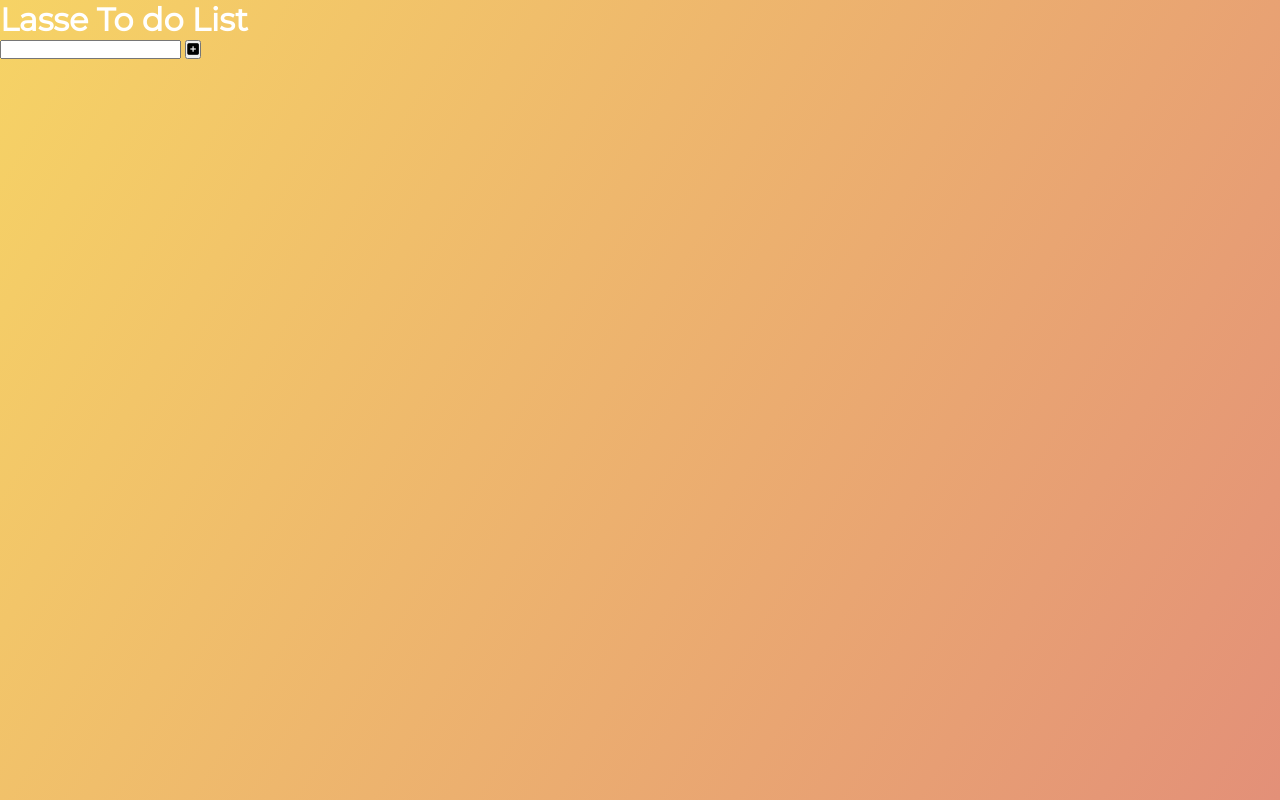
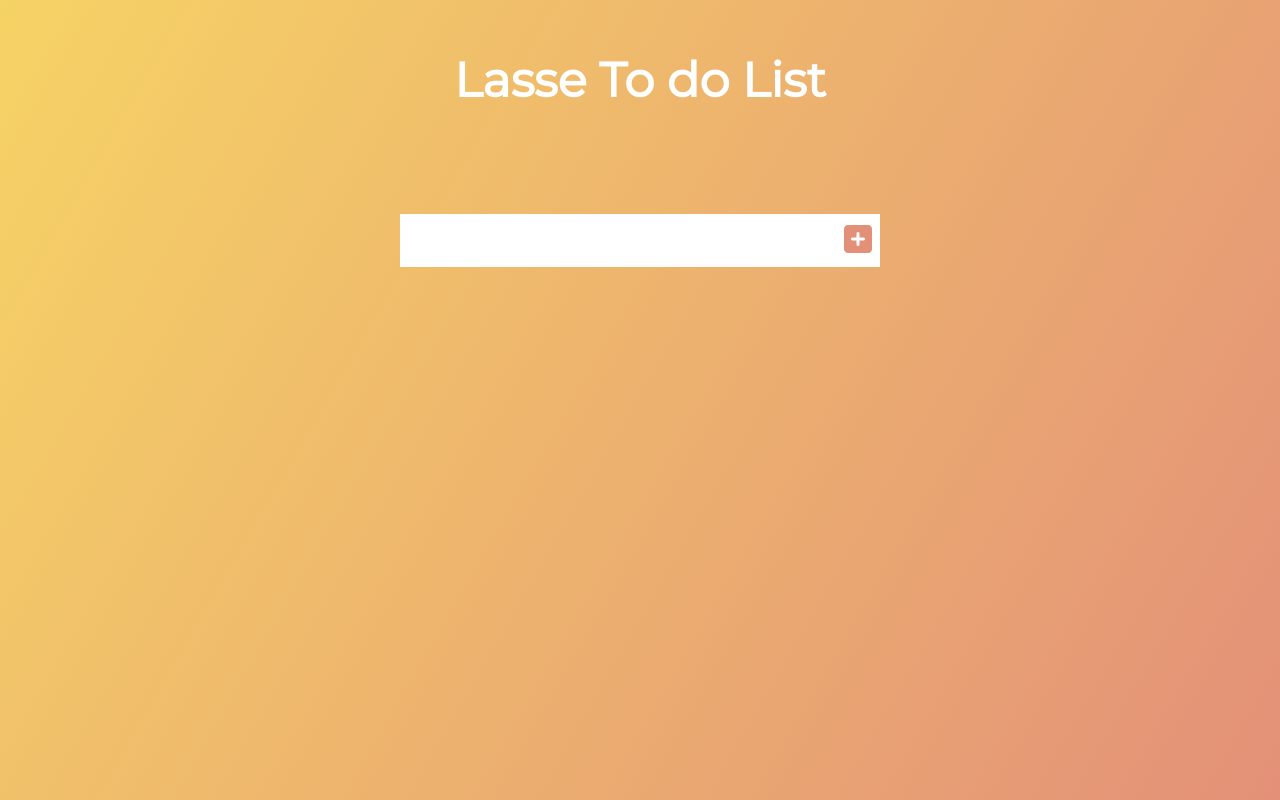
Before and after one commit to LasseLykke/todoList, a plain HTML site: page index.html in a window 1280 px wide. Drawn offline with Linux system fonts and the light colour scheme.

Commit message:
more styling

```diff
--- a/style.css
+++ b/style.css
@@ -11,3 +11,32 @@ body {
     font-family: 'Montserrat';
     min-height: 100vh;
 }
+
+header {
+    font-size: 1.5rem;
+}
+
+header, form {
+    min-height: 20vh;
+    display: flex;
+    justify-content: center;
+    align-items: center;
+}
+
+form input, form button {
+    padding: 0.5rem;
+    font-size: 2rem;
+    border: none;
+    background: #ffffff;
+}
+
+form button {
+    color: #e39078;
+    background: #ffffff;
+    cursor: pointer;
+    transition: all 0.3s ease;
+}
+form button:hover {
+    background: #e39078;
+    color: #ffffff;
+}
```
